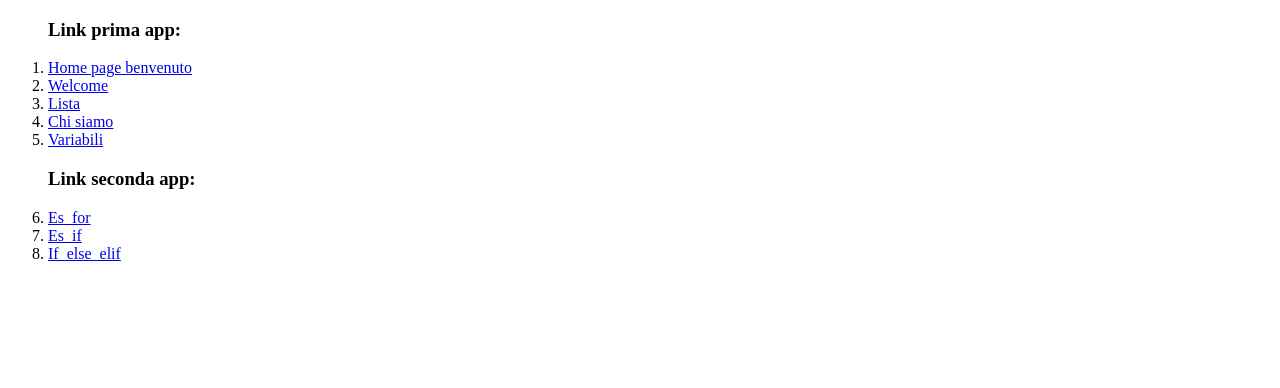
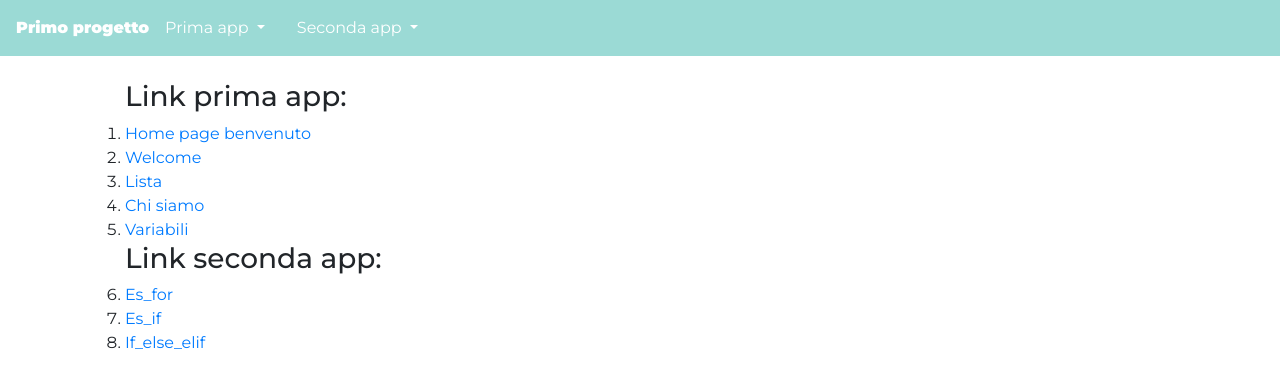
Before and after one commit to mervanhasanaj/django-Hasanaj-Mervan, a Django app: page / in a window 1280 px wide. Shown: the top 388 px of the page. Run offline with Django 3.2, Linux system fonts and the light colour scheme.

Commit message:
livello 10

```diff
--- a/prima_app/templates/index.html
+++ b/prima_app/templates/index.html
@@ -1,12 +1,8 @@
-<!DOCTYPE html>
-<html lang="en">
-<head>
-    <meta charset="UTF-8">
-    <meta http-equiv="X-UA-Compatible" content="IE=edge">
-    <meta name="viewport" content="width=device-width, initial-scale=1.0">
-    <title>Index</title>
-</head>
-<body>
+{% extends "base.html" %}
+
+{% block title %} {{block.super}} | Index {% endblock title %}
+
+{% block content %}
     <ol>
         <h3>Link prima app:</h3>
         <li><a href="{% url 'prima_app:homepage'%}">Home page benvenuto</a></li>
@@ -19,5 +15,4 @@
         <li><a href="{% url 'seconda_app:es_if'%}">Es_if</a></li>
         <li><a href="{% url 'seconda_app:if_else_elif'%}">If_else_elif</a></li>
     </ol>
-</body>
-</html>
+{% endblock content %}
--- a/primo_progetto/settings.py
+++ b/primo_progetto/settings.py
@@ -57,8 +57,7 @@ ROOT_URLCONF = 'primo_progetto.urls'
 TEMPLATES = [
     {
         'BACKEND': 'django.template.backends.django.DjangoTemplates',
-        'DIRS': [os.path.join(BASE_DIR, 'prima_app/templates')],
-        'DIRS': [os.path.join(BASE_DIR, 'seconda_app/templates')],
+        'DIRS': [os.path.join(BASE_DIR, 'prima_app/templates'),os.path.join(BASE_DIR, 'seconda_app/templates'),"templates"],
         'APP_DIRS': True,
         'OPTIONS': {
             'context_processors': [
--- /dev/null
+++ b/templates/base.html
@@ -0,0 +1,56 @@
+<!DOCTYPE html>
+{% load static %}
+<html lang="en">
+<head>
+    <meta charset="UTF-8">
+    <meta http-equiv="X-UA-Compatible" content="IE=edge">
+    <meta name="viewport" content="width=device-width, initial-scale=1.0">
+    <link rel="stylesheet" href="https://cdn.jsdelivr.net/npm/bootstrap@4.5.3/dist/css/bootstrap.min.css" integrity="sha384-TX8t27EcRE3e/ihU7zmQxVncDAy5uIKz4rEkgIXeMed4M0jlfIDPvg6uqKI2xXr2" crossorigin="anonymous">
+    <link rel="preconnect" href="https://fonts.googleapis.com">
+    <link rel="preconnect" href="https://fonts.googleapis.com">
+    <link rel="preconnect" href="https://fonts.gstatic.com" crossorigin>
+    <link href="https://fonts.googleapis.com/css2?family=Montserrat:ital,wght@0,100;0,200;0,300;0,400;0,500;0,600;0,700;0,800;0,900;1,100;1,200;1,300;1,400;1,500;1,600;1,700;1,800;1,900&display=swap" rel="stylesheet">
+    <style>
+        *{
+            font-family: 'Montserrat', sans-serif;
+        }
+    </style>
+
+    <title>{% block title %} {% endblock title %}</title>
+    <script src="https://code.jquery.com/jquery-3.5.1.slim.min.js" integrity="sha384-DfXdz2htPH0lsSSs5nCTpuj/zy4C+OGpamoFVy38MVBnE+IbbVYUew+OrCXaRkfj" crossorigin="anonymous"></script>
+<script src="https://cdn.jsdelivr.net/npm/bootstrap@4.5.3/dist/js/bootstrap.bundle.min.js" integrity="sha384-ho+j7jyWK8fNQe+A12Hb8AhRq26LrZ/JpcUGGOn+Y7RsweNrtN/tE3MoK7ZeZDyx" crossorigin="anonymous"></script>
+</head>
+<body>
+    <nav class="navbar navbar-expand-lg navbar-light" style="background-color: #9BDAD5;">
+        <a class="navbar-brand;" style="color: white; font-weight: 900" href="/">Primo progetto</a>
+        <div class="dropdown">
+            <a class="nav-link dropdown-toggle" href="{% url 'prima_app:index'%}" id="navbarDropdown" role="button" data-toggle="dropdown" aria-haspopup="true" aria-expanded="false" style="color: white; font-family: 'Montserrat', sans-serif;" >
+                Prima app
+              </a>
+            <div class="dropdown-menu" aria-labelledby="dropdownMenuButton">
+              <a class="dropdown-item" href="{% url 'prima_app:homepage'%}">Home page</a>
+              <a class="dropdown-item" href="{% url 'prima_app:welcome'%}">Welcome</a>
+              <a class="dropdown-item" href="{% url 'prima_app:lista'%}">Lista</a>
+              <a class="dropdown-item" href="{% url 'prima_app:chi_siamo'%}">Chi siamo</a>
+              <a class="dropdown-item" href="{% url 'prima_app:variabili'%}">Variabili</a>
+            </div>
+        </div>
+
+        <div class="dropdown">
+            <a class="nav-link dropdown-toggle" href="#" id="navbarDropdown" role="button" data-toggle="dropdown" aria-haspopup="true" aria-expanded="false" style="color: white; font-family: 'Montserrat', sans-serif;">
+                Seconda app
+              </a>
+            <div class="dropdown-menu" aria-labelledby="dropdownMenuButton">
+              <a class="dropdown-item" href="{% url 'seconda_app:es_for'%}">Es for</a>
+              <a class="dropdown-item" href="{% url 'seconda_app:es_if'%}">Es if</a>
+              <a class="dropdown-item" href="{% url 'seconda_app:if_else_elif'%}">If else elif</a>
+            </div>
+        </div>
+    </nav>
+
+    <div class="container my-4">
+        {%block content%} {%endblock content%}
+
+    </div>
+</body>
+</html>
```
Also changed, not shown: prima_app/templates/chi_siamo.html (+6 -11 lines), prima_app/templates/homepage.html (+6 -11 lines), prima_app/templates/variabili.html (+6 -11 lines), prima_app/templates/welcome.html (+7 -11 lines), seconda_app/templates/es_for.html (+6 -11 lines), seconda_app/templates/es_if.html (+6 -12 lines), seconda_app/templates/if_else_elif.html (+6 -11 lines).
